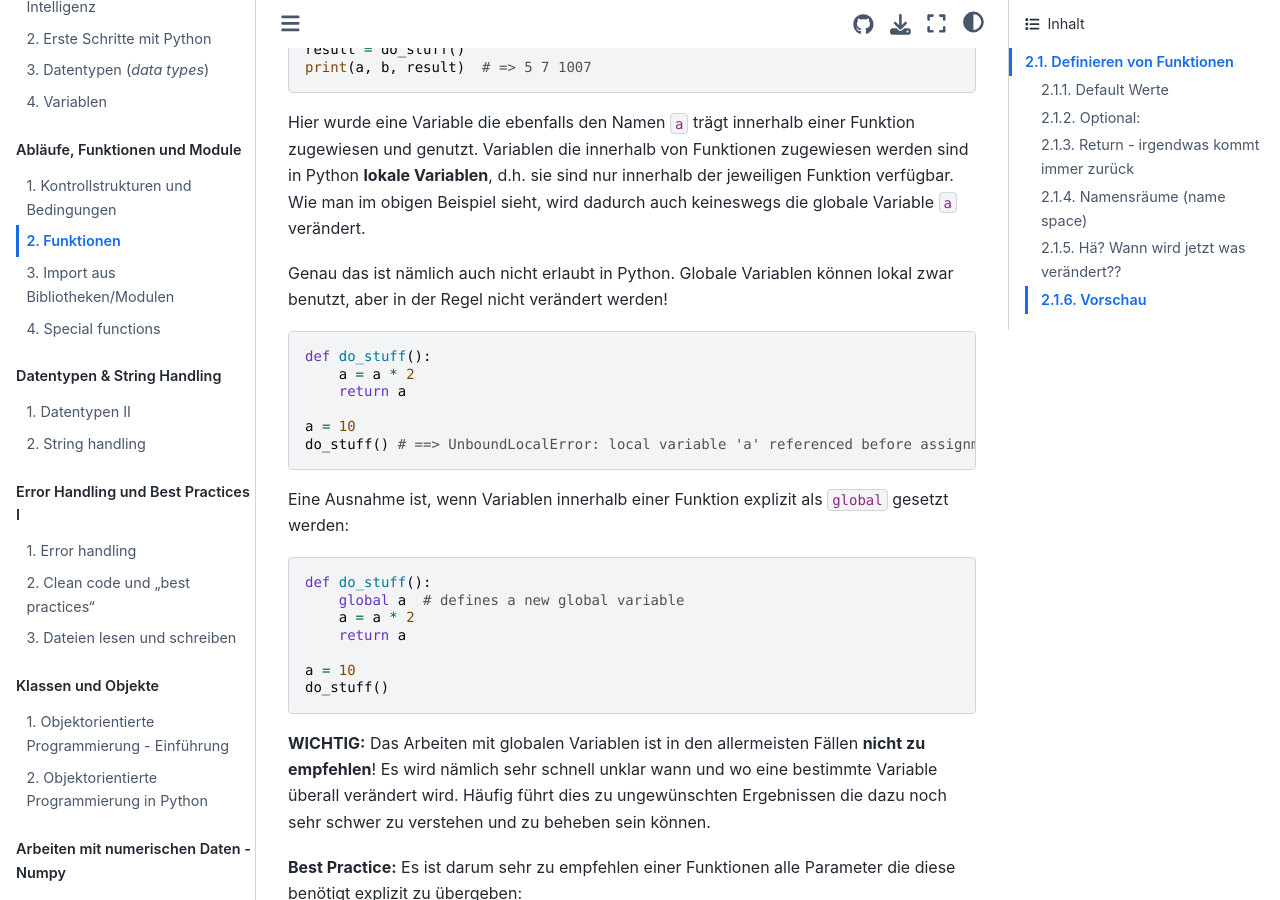
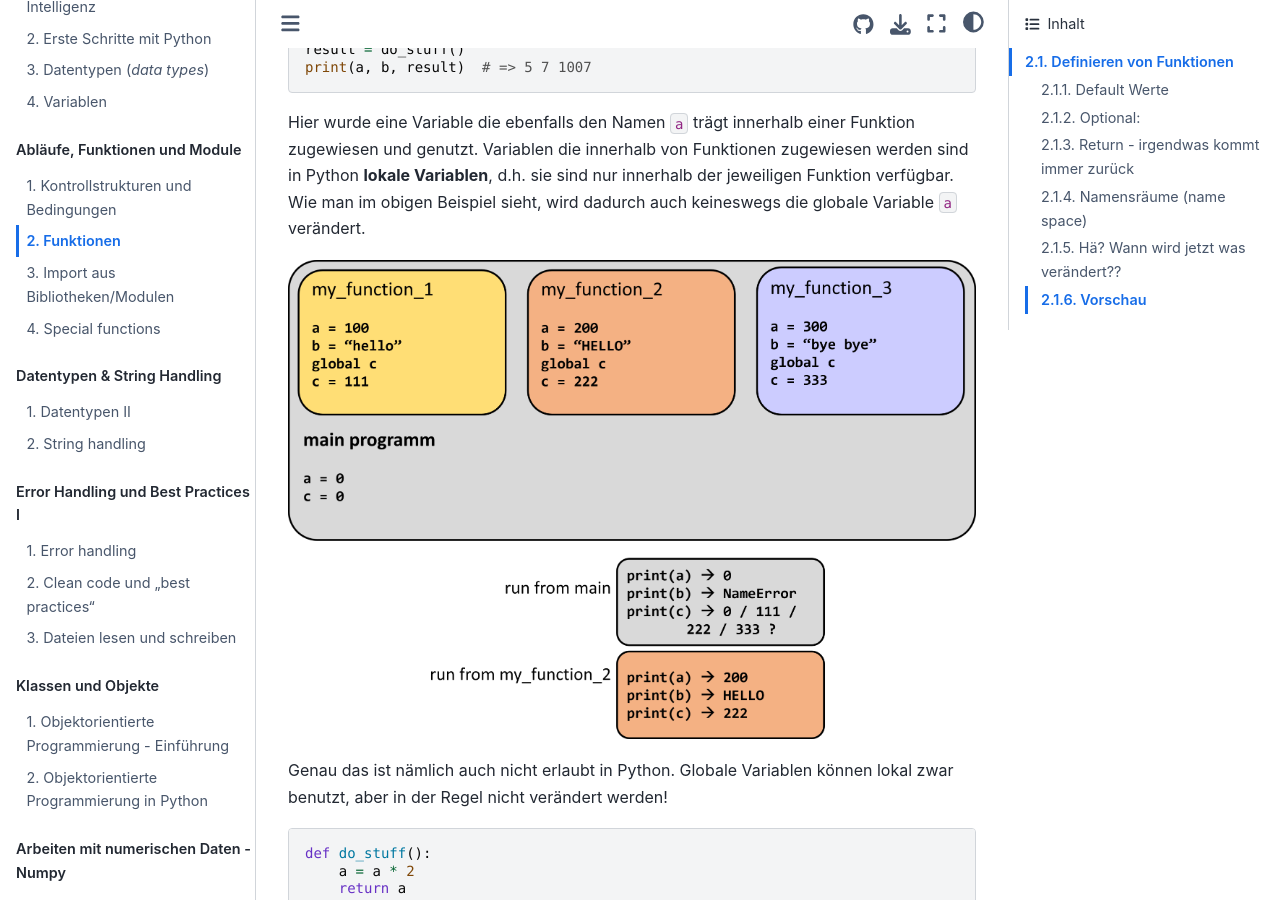
Before and after one commit to florian-huber/python-introduction, a Jupyter Book: the page built from lesson_material_german/03_functions.md, in a window 1280 px wide and 900 px high, scrolled down 5236 px. Built offline with Jupyter Book 1.0.4 settings and Sphinx 7.4.7 and the Sphinx Book theme 1.1.4, drawn with Linux system fonts in a browser that asks for light colours; pages that are not in the unit, such as notebooks, are missing from menus.

Commit message:
add figure on name spaces

````diff
--- a/lesson_material_german/03_functions.md
+++ b/lesson_material_german/03_functions.md
@@ -217,6 +217,8 @@ print(a, b, result)  # => 5 7 1007
 ```
 Hier wurde eine Variable die ebenfalls den Namen `a` trägt innerhalb einer Funktion zugewiesen und genutzt. Variablen die innerhalb von Funktionen zugewiesen werden sind in Python **lokale Variablen**, d.h. sie sind nur innerhalb der jeweiligen Funktion verfügbar. Wie man im obigen Beispiel sieht, wird dadurch auch keineswegs die globale Variable `a` verändert.
 
+![Name Spaces](../images/fig_namespaces_1.png)
+
 Genau das ist nämlich auch nicht erlaubt in Python. Globale Variablen können lokal zwar benutzt, aber in der Regel nicht verändert werden!
 
 <!-- pytest-codeblocks:expect-error -->
````
Also changed, not shown: images/fig_namespaces_1.png (added).
